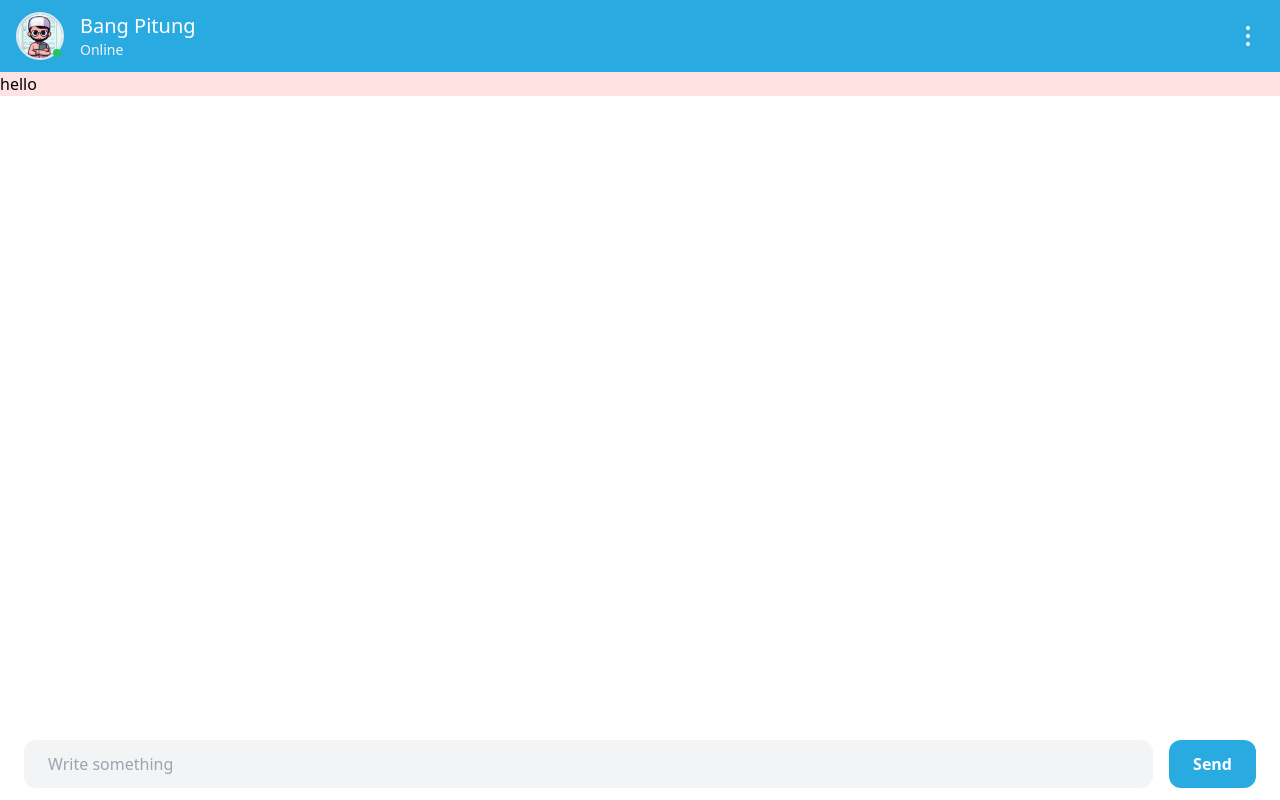
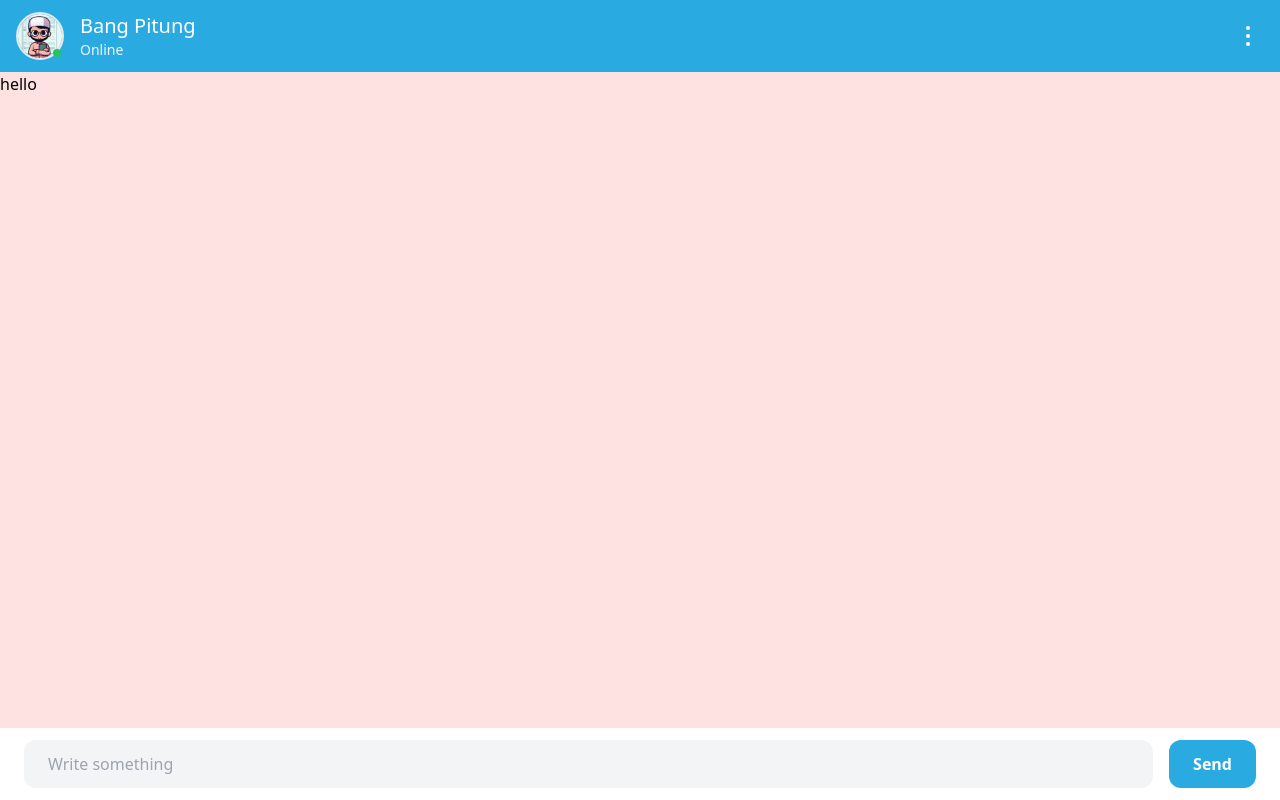
Before and after one commit to fikrialwan/chat-bpt, a React (Vite) app: page / in a window 1280 px wide. Built offline with nearby package versions, Linux system fonts and the light colour scheme.

Commit message:
fix: remove max height

```diff
--- a/src/component/layout/index.tsx
+++ b/src/component/layout/index.tsx
@@ -8,7 +8,7 @@ interface PropsType {
 
 const Layout = ({ children }: PropsType) => {
   return (
-    <div className="max-h-screen h-screen flex flex-col">
+    <div className="h-screen flex flex-col">
       <Header />
       <main className="bg-white flex-1 overflow-auto">{children}</main>
       <ChatField />
--- a/src/routes/index.tsx
+++ b/src/routes/index.tsx
@@ -3,7 +3,7 @@ import Layout from "../component/layout";
 const Home = () => {
   return (
     <Layout>
-      <div className="bg-red-100">hello</div>
+      <div className="bg-red-100 h-screen">hello</div>
     </Layout>
   );
 };
```
